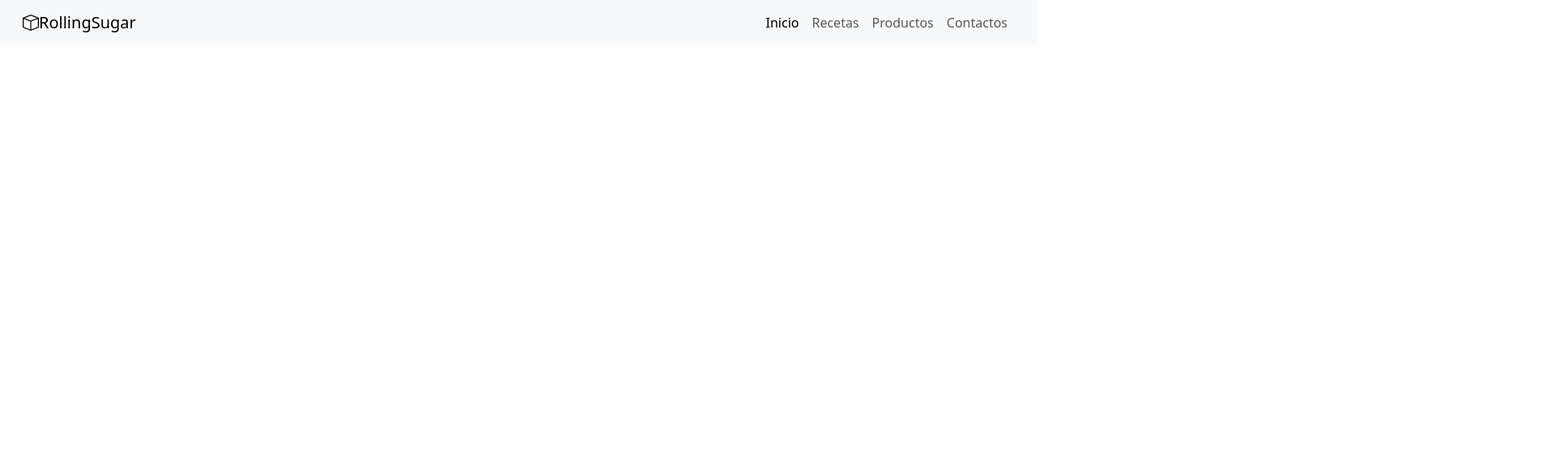
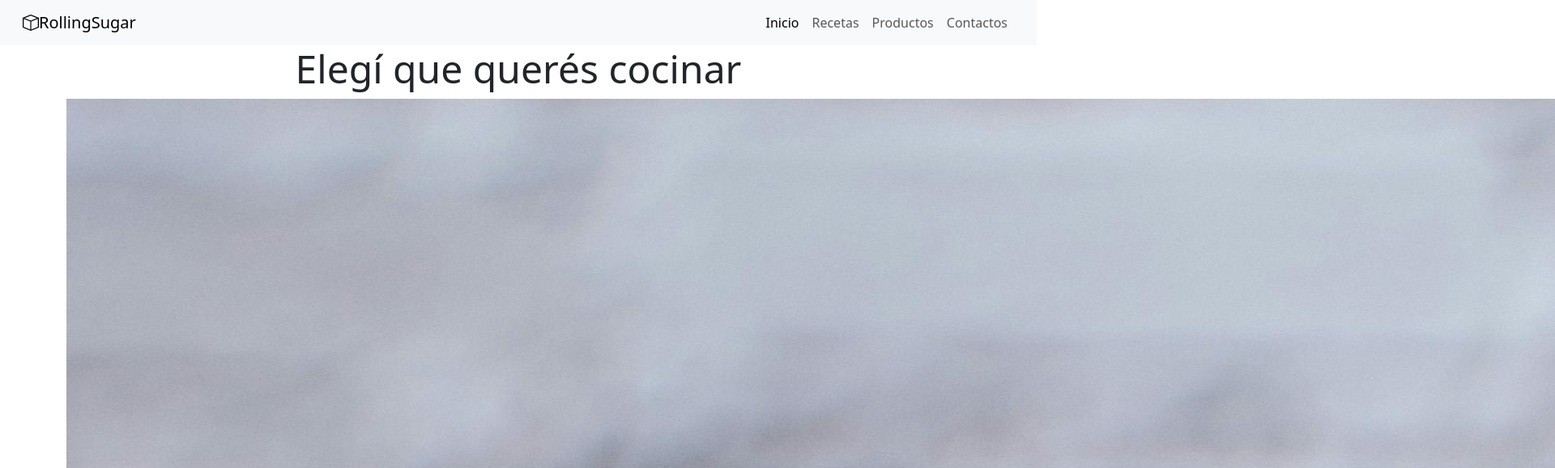
Before and after one commit to RoblesLuis2212/RollingSugar, a plain HTML site: page index.html in a window 1280 px wide. Shown: the top 578 px of the page at 81% size, 1920 px wide, since content can reach past the window. Drawn offline with nearby package versions, Linux system fonts and the light colour scheme.

Commit message:
Agregamos una grilla con una categoria

```diff
--- a/index.html
+++ b/index.html
@@ -36,7 +36,21 @@
             </div>
           </nav>
     </header>
-    <main></main>
+    <main class="container">
+      <section>
+        <h1 class="display-5 text-center">Elegí que querés cocinar</h1>
+        <div class="row">
+          <div class="col-12 col-md-4 col-lg-3">
+            <a href="pages/Recetas.html">
+              <img src="img/pexels-agustina-r-street-353574760-17358380.jpg" alt="alfajores de maicena">
+              <h5>Alfajores</h5>
+            </a>
+          </div>
+          <div class="col-12"></div>
+          <div class="col-12"></div>
+        </div>
+      </section>
+    </main>
     <footer class="bg-primary py-4 text-center text-light">
       <h5 class="fs-4">Seguinos en:</h5>
       <a href="pages/Error404.html" class="link-light fs-1"><i class="bi bi-instagram"></i></a>
```
Also changed, not shown: img/pexels-agustina-r-street-353574760-17358380.jpg (added).
